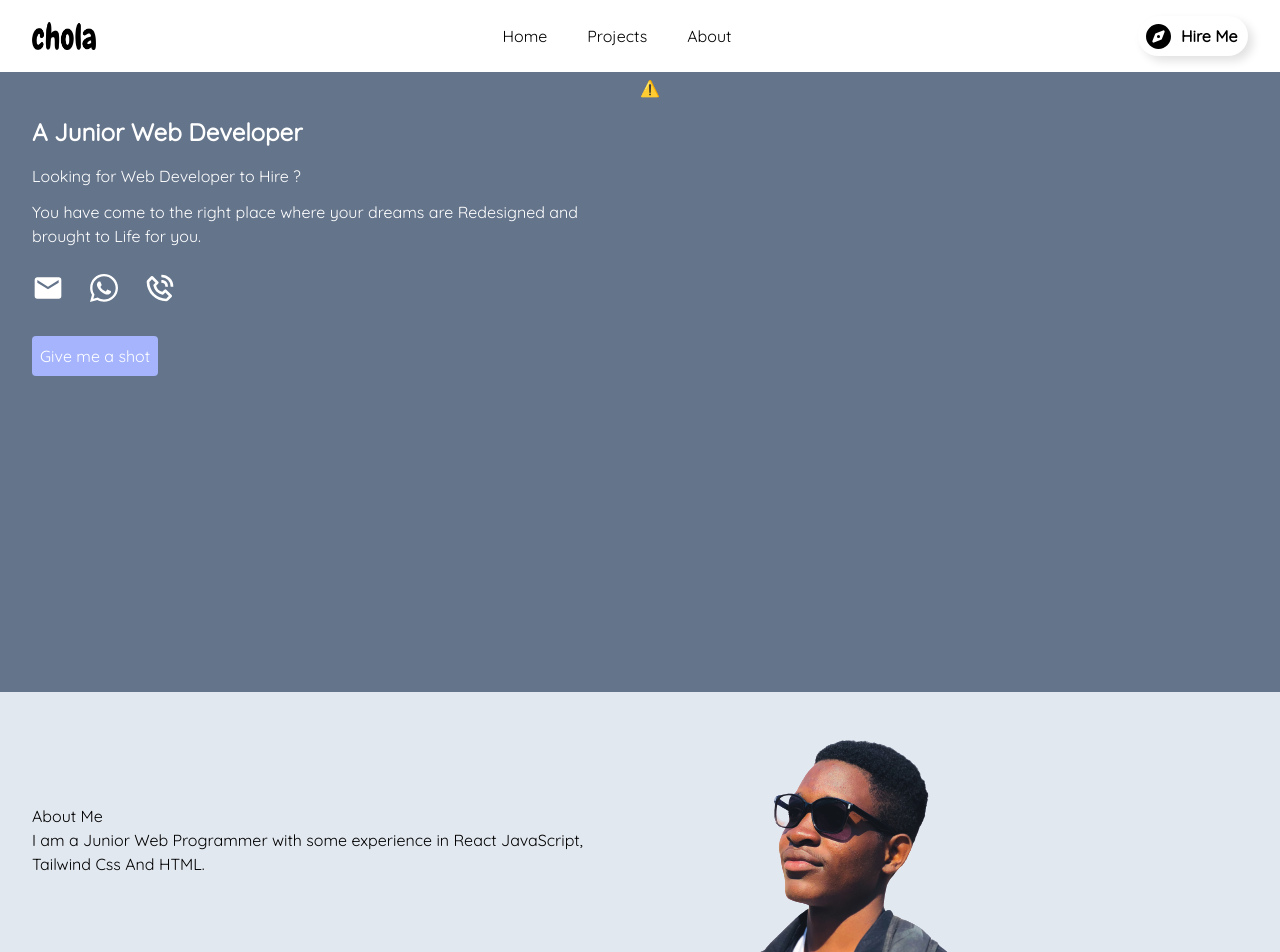
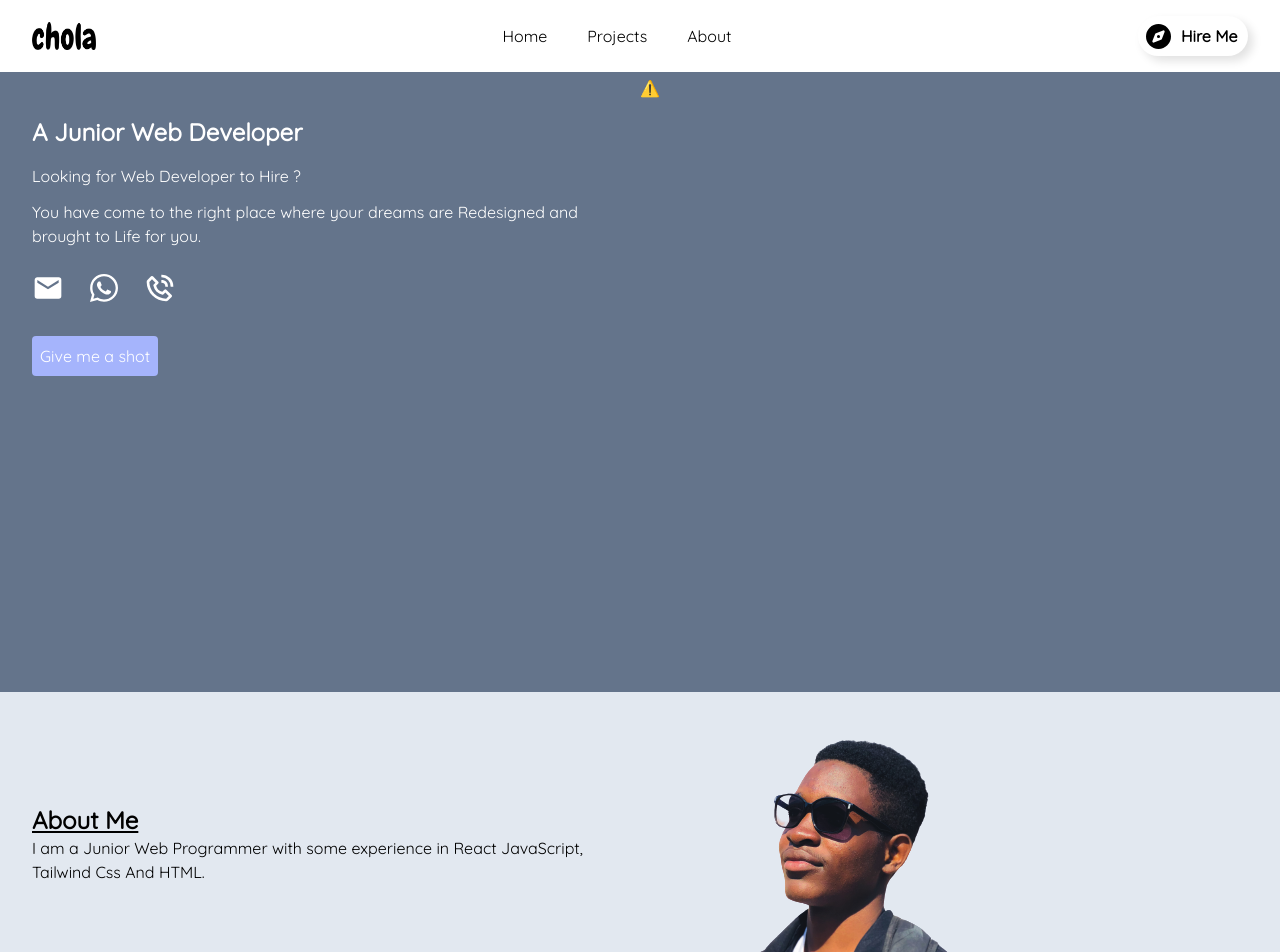
Before and after one commit to DC-21/MyPortfolio, a React (Vite) app: page / in a window 1280 px wide. Shown: the top 952 px of the page. Built offline with nearby package versions, Linux system fonts and the light colour scheme; no server answers.

Commit message:
first commit

```diff
--- a/src/components/About.jsx
+++ b/src/components/About.jsx
@@ -6,7 +6,7 @@ const About = () => {
     <section className='flex px-4 md:px-8  flex-wrap w-full h-[600px] pt-8 bg-slate-200'>
       <div className='w-1/2'>
         <div className='text-left mt-20'>
-            <h1 className=''>About Me</h1>
+            <h1 className='font-bold text-2xl underline'>About Me</h1>
             <p>I am a Junior Web Programmer with some experience in React JavaScript, Tailwind Css And HTML.</p>
         </div>
       </div>
```
